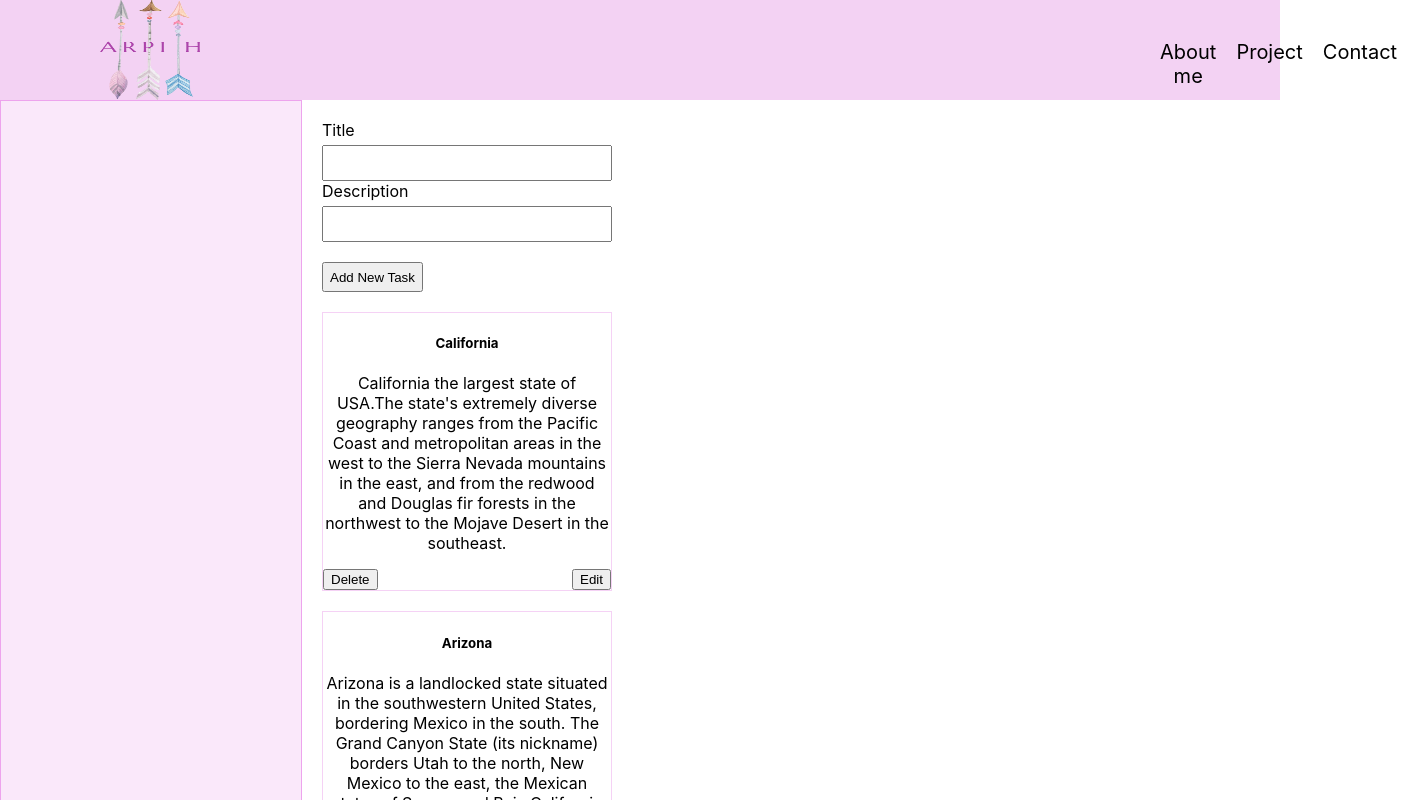
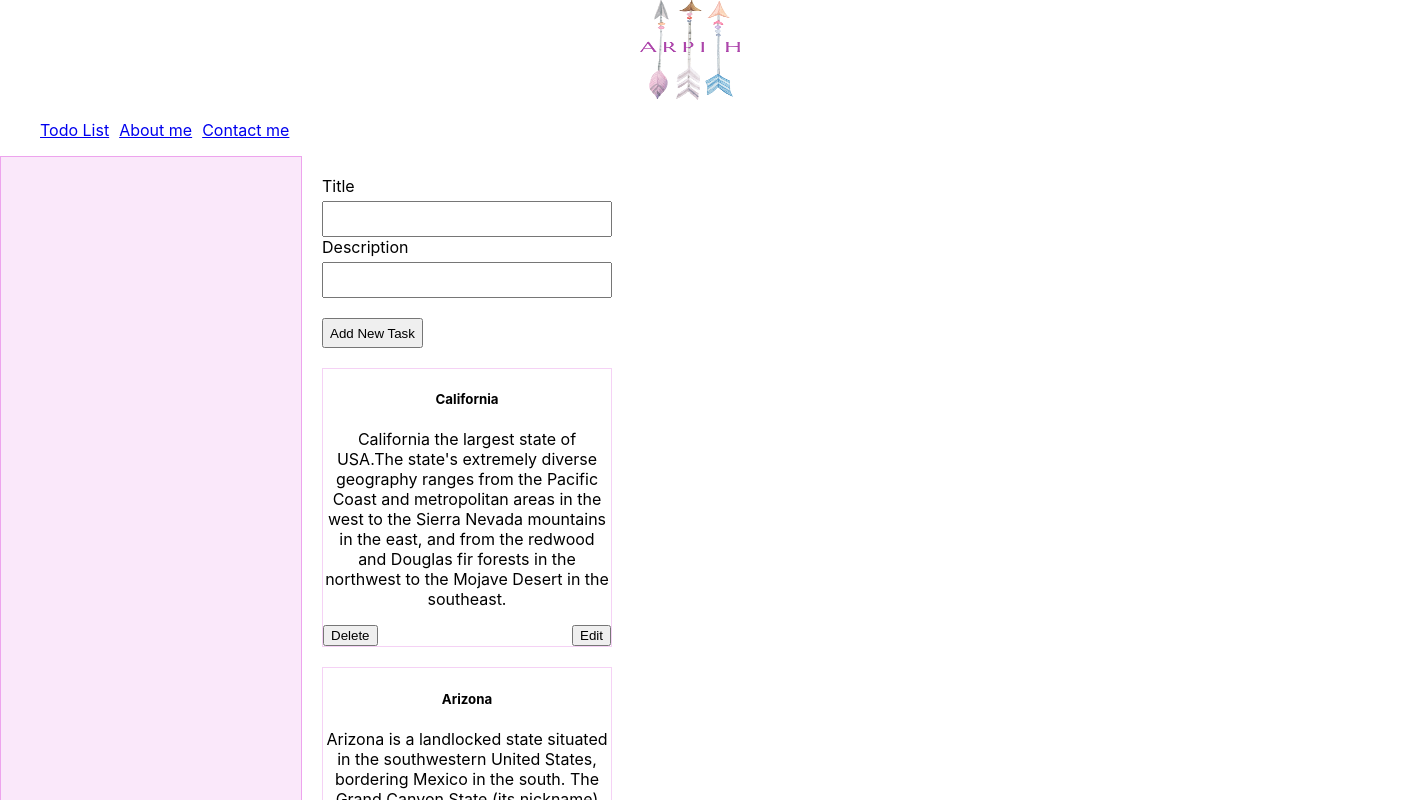
Before and after one commit to arpi88/React-project, a React (Create React App) app: page / in a window 1280 px wide. Shown: the top 800 px of the page, 1417 px wide, since content can reach past the window. Built offline with nearby package versions, Linux system fonts and the light colour scheme.

Commit message:
changetodo

```diff
--- a/package.json
+++ b/package.json
@@ -12,6 +12,7 @@
     "react-router-dom": "^6.4.3",
     "react-scripts": "5.0.1",
     "reactstrap": "^9.1.4",
+    "sass": "^1.56.1",
     "web-vitals": "^2.1.4"
   },
   "scripts": {
--- a/src/App.js
+++ b/src/App.js
@@ -5,6 +5,7 @@ import { Main } from "./Components/Main";
 import { Route,Routes } from "react-router-dom";
 import {ContactMe} from "./Pages/ContactMe";
 import {AboutMe} from "./Pages/AboutMe";
+import{NotFound}from"./Pages/NotFound";
 function App() {
   return (
     <div className="App">
@@ -15,7 +16,7 @@ function App() {
             <Route path="/"element={<Main/>} />
             <Route path="/contact-me"element={<ContactMe/>} />
             <Route path="/about-me"element={<AboutMe/>} />
-            <Route path="*"element={<div>404 Not Found</div>} />
+            <Route path="*"element={<NotFound/>} />
         </Routes>
 
       </div>
--- a/src/Components/Aside/style.css
+++ b/src/Components/Aside/style.css
@@ -1,7 +1,7 @@
 .aside-div {
     width: 300px;
-   /* height: calc(100vh-100px);*/
-    height:auto;
+   height: calc(100vh - 112px);
+
     background-color: rgb(250, 232, 250);
     border: 1px solid rgb(237, 164, 237)
 }
--- a/src/Components/Header/index.jsx
+++ b/src/Components/Header/index.jsx
@@ -1,18 +1,14 @@
 import "./style.css";
+import { Nav } from "../Nav";
 export const Header = () => {
   return (
     <div className="header-part">
       <div className="header-logo">
-       <img src="AR.png" className="logo-img" alt="img" />
+        <img src="AR.png" className="logo-img" alt="img" />
       </div>
-      <div className="header-menu-wrapper">
-        <ul className="header-menu">
-          <li> About me </li>
-          <li>Project</li>
-          <li>Contact</li>
-
-        </ul>
-      </div>
+      <header className="project-header">
+        <Nav />
+      </header>
     </div>
   );
 };
--- a/src/Components/Header/style.css
+++ b/src/Components/Header/style.css
@@ -1,10 +1,10 @@
-.header-part {
+/*.header-part {
   width: 100%;
   height: 100px;
   background-color: rgb(243, 210, 243);
   display: flex;
   flex-direction: row;
-  /*justify-content: end;*/
+  /*justify-content: end;
 }
 
 .header-menu-wrapper {
@@ -19,7 +19,7 @@
   display: flex;
   list-style: none;
   gap: 20px;
-}
+}*/
 .logo-img {
   width: 100px;
   height: 100px;
--- a/src/Components/Nav/index.jsx
+++ b/src/Components/Nav/index.jsx
@@ -1,10 +1,10 @@
-import "./style.css";
-import { Link } from "react-router-dom";
+import "./style.scss";
+import { NavLink } from "react-router-dom";
 export const Nav = () => {
   return (
     <ul className="nav-list">
       <li className="nav-item">
-        <Link
+        < NavLink
           to="/"
           className={({ isActive }) =>
             "nav-link" + (isActive ? "selected" : "")
@@ -12,17 +12,17 @@ export const Nav = () => {
           end
         >
           Todo List
-        </Link>
+        </ NavLink>
       </li>
       <li className="nav-item">
-        <Link to="/aboutMe" className="nav-link">
+        < NavLink to="/aboutMe" className="nav-link">
           About me
-        </Link>
+        </ NavLink>
       </li>
       <li className="nav-item">
-        <Link to="/contactMe " className="nav-link">
+        < NavLink to="/contactMe" className="nav-link">
           Contact me
-        </Link>
+        </ NavLink>
       </li>
     </ul>
   );
--- a/src/Pages/NotFound/index.jsx
+++ b/src/Pages/NotFound/index.jsx
@@ -2,6 +2,7 @@ import "./style.css"
 export const NotFound=()=>{
     return(
         <div className="not-found">
+            HOUSTON! WE HAVE A PROBLEM!
 
         </div>
     )
--- a/src/Pages/NotFound/style.css
+++ b/src/Pages/NotFound/style.css
@@ -1,6 +1,10 @@
 .not-found{
-    width: 100%;
-    height: calc(100vh -112px);
-    background: url(../../../public/images/back.jpg);
-    background-size: cover;
+    width: 700px;
+    height:400px;
+   /* background: url(../../../public/images/back.jpg);*/
+    background-size: contain;
+    background-repeat: no-repeat;
+    font-size: 60PX;
+    color: black;
+    font-weight: 400;
 }
```
Also changed, not shown: 1 other file (tests, documents, lock files or other folders).
